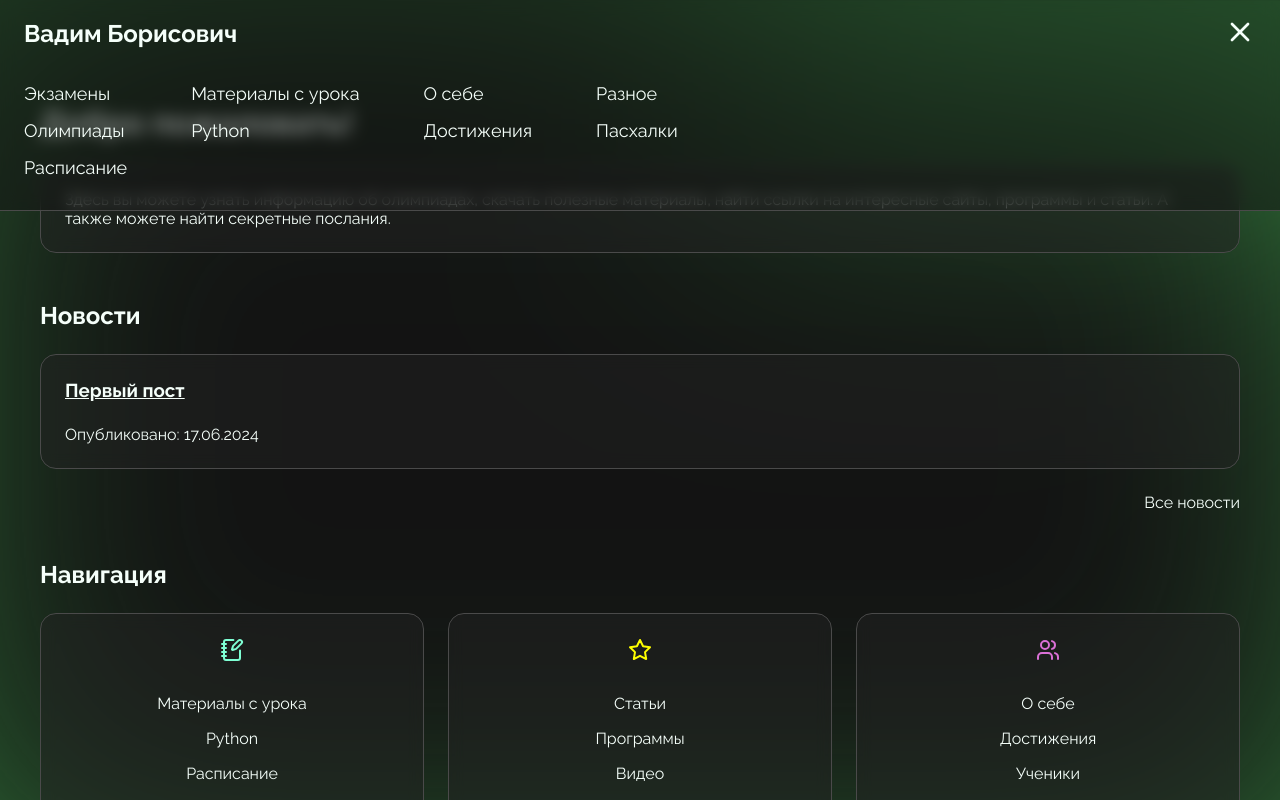
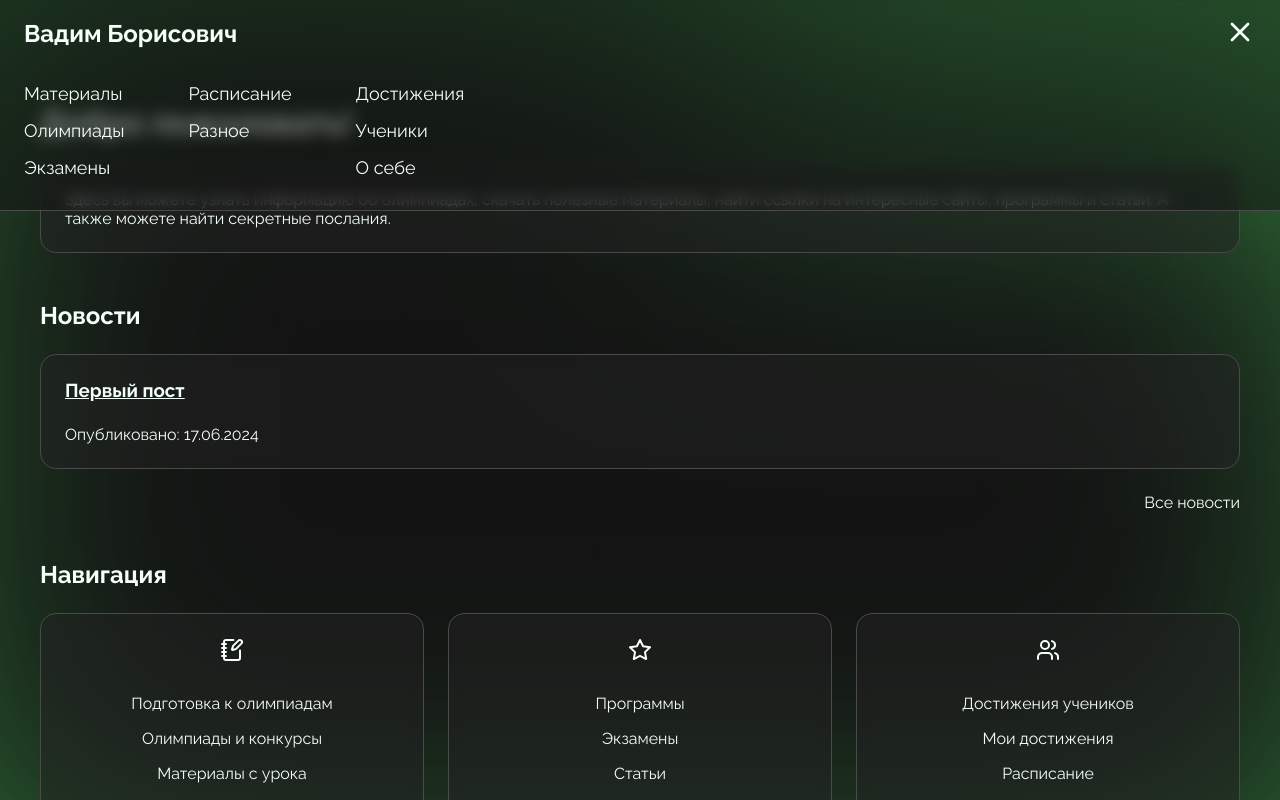
Before and after one commit to svbinf-ru/svbinf.ru, a Next.js app: page / in a window 1280 px wide. Both pictures are taken after a click on the button 1240 px from the left and 33 px from the top of the page. Shown: the top 800 px of the page. Built offline with nearby package versions, Linux system fonts and the light colour scheme.

Commit message:
feat(components): reorganize navigation items

```diff
--- a/components/Header/index.tsx
+++ b/components/Header/index.tsx
@@ -28,40 +28,36 @@ export const Header: FC = () => {
                 </div>
                 <nav className={styles.headerNavigation}>
                     <div className={styles.headerNavigationGroup}>
-                        <Link href="/exams" onClick={closeMenu}>
-                            Экзамены
+                        <Link href="/materials" onClick={closeMenu}>
+                            Материалы
                         </Link>
                         <Link href="/olymp" onClick={closeMenu}>
                             Олимпиады
                         </Link>
+                        <Link href="/exams" onClick={closeMenu}>
+                            Экзамены
+                        </Link>
+                    </div>
+                    <div className={styles.headerNavigationGroup}>
                         <Link href="/schedule" onClick={closeMenu}>
                             Расписание
                         </Link>
-                    </div>
-                    <div className={styles.headerNavigationGroup}>
-                        <Link href="/materials/lessons" onClick={closeMenu}>
-                            Материалы с урока
-                        </Link>
-                        <Link href="/materials/python" onClick={closeMenu}>
-                            Python
+                        <Link href="/misc" onClick={closeMenu}>
+                            Разное
                         </Link>
                     </div>
                     <div className={styles.headerNavigationGroup}>
+                        <Link href="/achievements" onClick={closeMenu}>
+                            Достижения
+                        </Link>
+                        <Link href="/students" onClick={closeMenu}>
+                            Ученики
+                        </Link>
                         <Link href="/about" onClick={closeMenu}>
                             О себе
                         </Link>
-                        <Link href="/achievements" onClick={closeMenu}>
-                            Достижения
-                        </Link>
                     </div>
-                    <div className={styles.headerNavigationGroup}>
-                        <Link href="/misc" onClick={closeMenu}>
-                            Разное
-                        </Link>
-                        <Link href="/secrets" onClick={closeMenu}>
-                            Пасхалки
-                        </Link>
-                    </div>
+                    <div className={styles.headerNavigationGroup}></div>
                 </nav>
             </header>
         )
--- a/components/HomepageNavigation/index.tsx
+++ b/components/HomepageNavigation/index.tsx
@@ -13,26 +13,30 @@ export const HomepageNavigation: FC = () => {
             <h2>Навигация</h2>
             <Grid>
                 <nav className={styles.group}>
-                    <NotebookPen className={styles.icon} color="aquamarine" />
+                    <NotebookPen className={styles.icon} />
+                    <Link href="/olymp/list">Подготовка к олимпиадам</Link>
+                    <Link href="/olymp/list">Олимпиады и конкурсы</Link>
                     <Link href="/materials/lessons">Материалы с урока</Link>
+                    <Link href="/materials/images">Картинки</Link>
                     <Link href="/materials/python">Python</Link>
-                    <Link href="/schedule">Расписание</Link>
-                    <Link href="/exams">Экзамены</Link>
-                    <Link href="/olymp">Олимпиады</Link>
                 </nav>
                 <nav className={styles.group}>
-                    <Star className={styles.icon} color="yellow" />
+                    <Star className={styles.icon} />
+                    <Link href="/misc/programs">Программы</Link>
+                    <Link href="/exams">Экзамены</Link>
                     <Link href="/misc/articles">Статьи</Link>
-                    <Link href="/misc/programs">Программы</Link>
                     <Link href="/misc/videos">Видео</Link>
                     <Link href="/misc/websites">Сайты</Link>
-                    <Link href="/materials/images">Картинки</Link>
                 </nav>
                 <nav className={styles.group}>
-                    <Users className={styles.icon} color="orchid" />
+                    <Users className={styles.icon} />
+                    <Link href="/achievements/teacher">
+                        Достижения учеников
+                    </Link>
+                    <Link href="/achievements/teacher">Мои достижения</Link>
+                    <Link href="/schedule">Расписание</Link>
+                    <Link href="/students">Ученики</Link>
                     <Link href="/about">О себе</Link>
-                    <Link href="/achievements">Достижения</Link>
-                    <Link href="/students">Ученики</Link>
                 </nav>
             </Grid>
         </Container>
```
